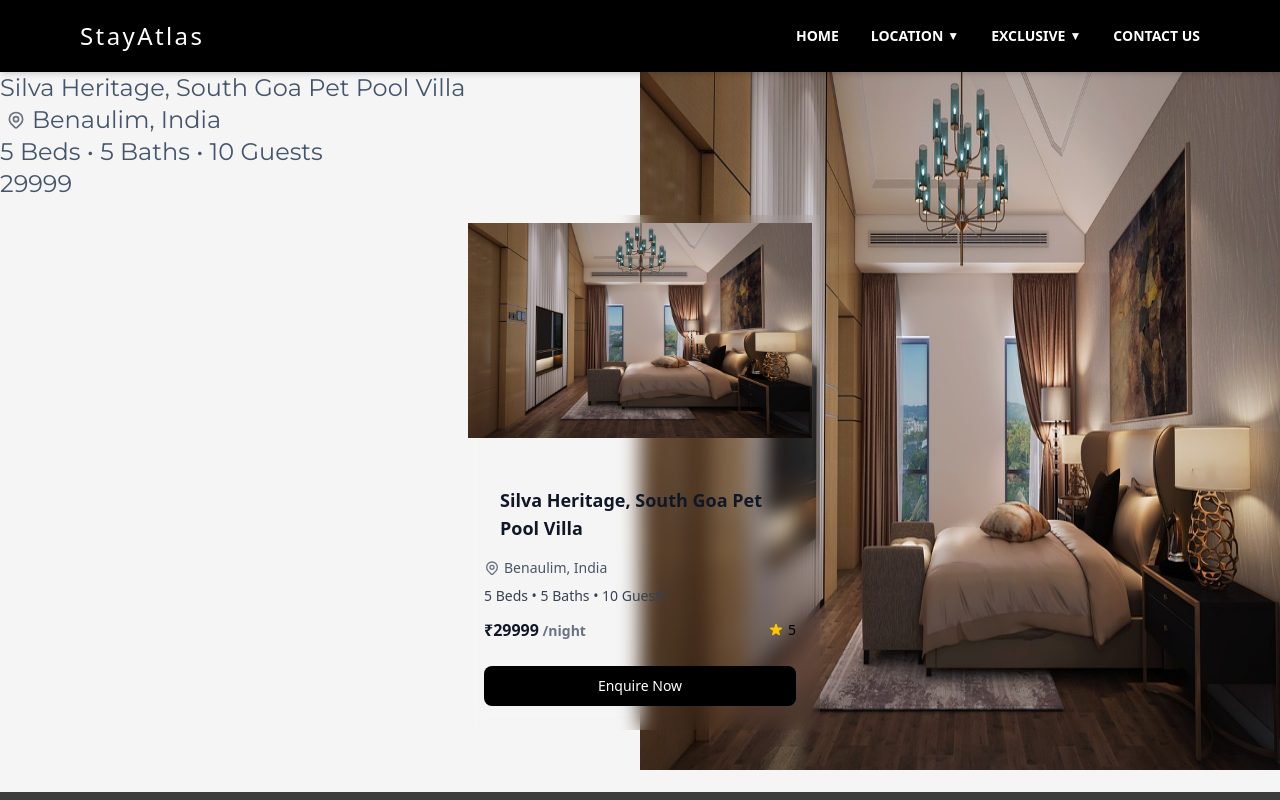
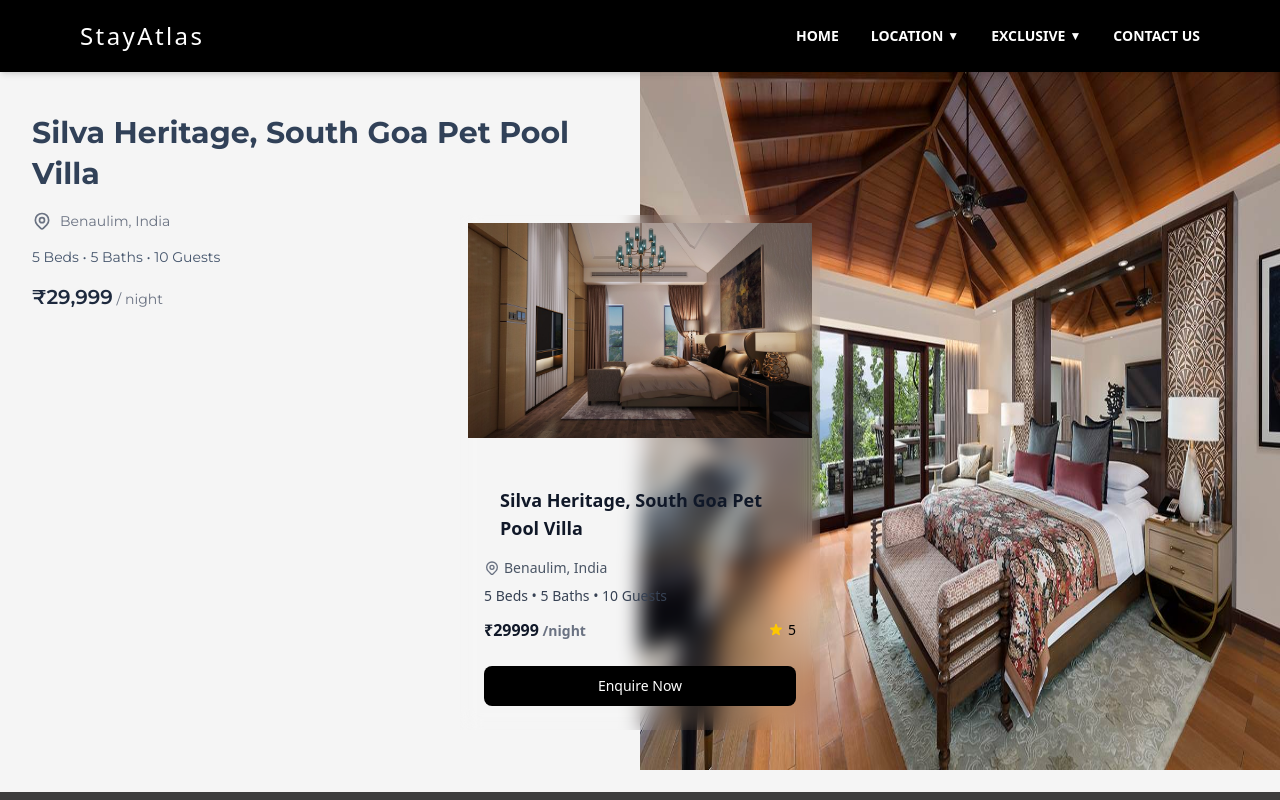
Before and after one commit to Abhishek10-0/stayatlas, a React (Vite) app: page /exclusive in a window 1280 px wide. Shown: the top 800 px of the page. Built offline with nearby package versions, Linux system fonts and the light colour scheme.

Commit message:
'transitionsxclusiveInfo'

```diff
--- a/src/components/exclusiveInfo.jsx
+++ b/src/components/exclusiveInfo.jsx
@@ -1,8 +1,15 @@
-import React from "react";
-import { useState } from "react";
+import React, { useState, useEffect } from "react";
+
 import image1 from '../assets/bdroom2.jpg'
+import image2 from '../assets/bdroom.jpg'
+import image3 from '../assets/frontv.jpg'
 
 const ExclusiveInfo = () => {
+    const [currentImageIndex, setCurrentImageIndex] = useState(0);
+    const [touchStart, setTouchStart] = useState(null);
+    const [touchEnd, setTouchEnd] = useState(null);
+    const [mouseStart, setMouseStart] = useState(null);
+    const [isMouseDown, setIsMouseDown] = useState(false);
 
     const property = {
           id: 1,
@@ -13,7 +20,86 @@ const ExclusiveInfo = () => {
           guests: 10,
           price: 29999,
           rating: 5.0,
+          image:[
+            image1,image2,image3
+          ]
      }
+
+    // Auto slide functionality
+    useEffect(() => {
+        const interval = setInterval(() => {
+            setCurrentImageIndex(prevIndex =>
+                prevIndex === property.image.length - 1 ? 0 : prevIndex + 1
+            );
+        }, 5000); // Change image every 5 seconds
+
+        return () => clearInterval(interval);
+    }, [property.image.length]);
+
+    // Touch event handlers for swipe
+    const onTouchStart = (e) => {
+        setTouchEnd(null);
+        setTouchStart(e.targetTouches[0].clientX);
+    };
+
+    const onTouchMove = (e) => {
+        setTouchEnd(e.targetTouches[0].clientX);
+    };
+
+    const onTouchEnd = () => {
+        if (!touchStart || !touchEnd) return;
+
+        const distance = touchStart - touchEnd;
+        const minSwipeDistance = 50;
+
+        if (distance > minSwipeDistance) {
+            // Swiped left, show next image
+            setCurrentImageIndex(prevIndex =>
+                prevIndex === property.image.length - 1 ? 0 : prevIndex + 1
+            );
+        } else if (distance < -minSwipeDistance) {
+            // Swiped right, show previous image
+            setCurrentImageIndex(prevIndex =>
+                prevIndex === 0 ? property.image.length - 1 : prevIndex - 1
+            );
+        }
+    };
+
+    // Mouse event handlers for swipe
+    const onMouseDown = (e) => {
+        setIsMouseDown(true);
+        setMouseStart(e.clientX);
+    };
+
+    const onMouseMove = (e) => {
+        if (!isMouseDown) return;
+    };
+
+    const onMouseUp = (e) => {
+        if (!isMouseDown || !mouseStart) return;
+
+        const distance = mouseStart - e.clientX;
+        const minSwipeDistance = 50;
+
+        if (distance > minSwipeDistance) {
+            // Swiped left, show next image
+            setCurrentImageIndex(prevIndex =>
+                prevIndex === property.image.length - 1 ? 0 : prevIndex + 1
+            );
+        } else if (distance < -minSwipeDistance) {
+            // Swiped right, show previous image
+            setCurrentImageIndex(prevIndex =>
+                prevIndex === 0 ? property.image.length - 1 : prevIndex - 1
+            );
+        }
+
+        setIsMouseDown(false);
+    };
+
+    const onMouseLeave = () => {
+        setIsMouseDown(false);
+    };
+
   return (
     <>
     <div className="w-vw bg-[#F5F5F5] h-180">
@@ -60,28 +146,59 @@ const ExclusiveInfo = () => {
         </div>
     </div>
     <div  className="p-0 m-0 flex object-cover h-full">
-        <div className="w-1/2">
-            <div className="font-custom text-2xl text-slate-600 flex-row gap-y-2">
-                <div>
-                    <h1 className="font-custom text-bold"> {property.name}</h1>
-                </div>
-                <div className="flex">
-                <svg className="h-5 w-5 m-1.5 text-gray-500" fill="none" viewBox="0 0 24 24" stroke="currentColor">
-                  <path strokeLinecap="round" strokeLinejoin="round" strokeWidth={2} d="M17.657 16.657L13.414 20.9a1.998 1.998 0 01-2.827 0l-4.244-4.243a8 8 0 1111.314 0z" />
-                  <path strokeLinecap="round" strokeLinejoin="round" strokeWidth={2} d="M15 11a3 3 0 11-6 0 3 3 0 016 0z" />
-                </svg>
-                    {property.location}
-                </div>
-                <div>
-                {property.beds} Beds • {property.baths} Baths • {property.guests} Guests
-                </div>
-                <div>
-                    {property.price}
-                </div>
-            </div>
-        </div>
-        <div className="p-0 m-0 w-1/2 h-full object-cover">
-            <img src={image1} className="h-174.5" alt="" />
+    <div className="w-1/2 px-8 py-10">
+  <div className="font-custom text-slate-600 space-y-4">
+
+    {/* Property Name */}
+    <h1 className="text-3xl font-bold leading-snug text-slate-700">{property.name}</h1>
+
+    {/* Location */}
+    <div className="flex items-center text-gray-500 text-sm">
+      <svg
+        className="h-5 w-5 mr-2 text-gray-500"
+        fill="none"
+        viewBox="0 0 24 24"
+        stroke="currentColor"
+      >
+        <path
+          strokeLinecap="round"
+          strokeLinejoin="round"
+          strokeWidth={2}
+          d="M17.657 16.657L13.414 20.9a1.998 1.998 0 01-2.827 0l-4.244-4.243a8 8 0 1111.314 0z"
+        />
+        <path
+          strokeLinecap="round"
+          strokeLinejoin="round"
+          strokeWidth={2}
+          d="M15 11a3 3 0 11-6 0 3 3 0 016 0z"
+        />
+      </svg>
+      <span>{property.location}</span>
+    </div>
+
+    {/* Bed/Bath/Guest Info */}
+    <div className="text-sm text-slate-600">
+      {property.beds} Beds &bull; {property.baths} Baths &bull; {property.guests} Guests
+    </div>
+
+    {/* Price */}
+    <div className="text-xl font-semibold text-slate-800">
+      ₹{property.price.toLocaleString()}
+      <span className="text-sm font-normal text-gray-500"> / night</span>
+      </div>
+      </div>
+      </div>
+
+        <div className="p-0 m-0 w-1/2 h-full object-cover"
+          onTouchStart={onTouchStart}
+          onTouchMove={onTouchMove}
+          onTouchEnd={onTouchEnd}
+          onMouseDown={onMouseDown}
+          onMouseMove={onMouseMove}
+          onMouseUp={onMouseUp}
+          onMouseLeave={onMouseLeave}
+        >
+            <img src={property.image[currentImageIndex]} className="h-174.5" alt="" />
         </div>
     </div>
     </div>
--- a/src/components/exclusiveProperty.jsx
+++ b/src/components/exclusiveProperty.jsx
@@ -83,7 +83,7 @@ export default function ExclusiveProperty() {
       <h2 className="text-3xl md:text-4xl font-bold text-center text-gray-800 mb-12">
         Exclusive Luxury Villas & Stays
       </h2>
-      <div className="grid grid-cols-1 sm:grid-cols-2 lg:grid-cols-2 gap-10">
+      <div className="grid grid-cols-1 sm:grid-cols-2 lg:grid-cols-3 gap-10">
         {properties.map((property, i) => (
           <div
             key={property.id}
@@ -149,6 +149,45 @@ export default function ExclusiveProperty() {
           </div>
         ))}
       </div>
+      {/* Review Section */}
+<div className="mt-20 px-4 sm:px-10 lg:px-20">
+  <h2 className="text-2xl md:text-3xl font-bold text-gray-800 mb-8 text-center">
+    What Our Guests Say
+  </h2>
+  <div className="grid grid-cols-1 sm:grid-cols-2 lg:grid-cols-3 gap-8">
+    {[
+      {
+        name: "Aarav Sharma",
+        comment: "The villa was absolutely stunning and the staff were very friendly. Perfect for a weekend getaway!",
+        rating: 5,
+      },
+      {
+        name: "Diya Mehta",
+        comment: "Amazing view, peaceful environment, and super clean rooms. Will definitely book again!",
+        rating: 4.5,
+      },
+      {
+        name: "Rohan Verma",
+        comment: "Spacious and luxurious. The pool was a highlight for our family. Highly recommend.",
+        rating: 4.8,
+      },
+    ].map((review, index) => (
+      <div key={index} className="bg-white p-6 rounded-2xl border shadow-md hover:shadow-lg transition">
+        <div className="flex justify-between items-center mb-2">
+          <h4 className="text-md font-semibold text-gray-800">{review.name}</h4>
+          <div className="flex items-center">
+            <svg className="h-4 w-4 text-yellow-400" fill="currentColor" viewBox="0 0 20 20">
+              <path d="M9.049 2.927c.3-.921 1.603-.921 1.902 0l1.07 3.292a1 1 0 00.95.69h3.462c.969 0 1.371 1.24.588 1.81l-2.8 2.034a1 1 0 00-.364 1.118l1.07 3.292c.3.921-.755 1.688-1.54 1.118l-2.8-2.034a1 1 0 00-1.175 0l-2.8 2.034c-.784.57-1.838-.197-1.539-1.118l1.07-3.292a1 1 0 00-.364-1.118L2.98 8.72c-.783-.57-.38-1.81.588-1.81h3.461a1 1 0 00.951-.69l1.07-3.292z" />
+            </svg>
+            <span className="ml-1 text-sm font-medium text-gray-700">{review.rating}</span>
+          </div>
+        </div>
+        <p className="text-sm text-gray-600">{review.comment}</p>
+      </div>
+    ))}
+  </div>
+</div>
+
     </div>
   );
 }
--- a/src/pages/Exclusive.jsx
+++ b/src/pages/Exclusive.jsx
@@ -5,8 +5,8 @@ import ExclusiveInfo from '../components/exclusiveInfo'
 const Exclusive = () => {
   return (
     <>
-     {/*<ExclusiveProperty />*/ }
-     {<ExclusiveInfo />}
+     {/*<ExclusiveProperty />*/}
+     {<ExclusiveInfo /> }
     </>
   )
 }
```
